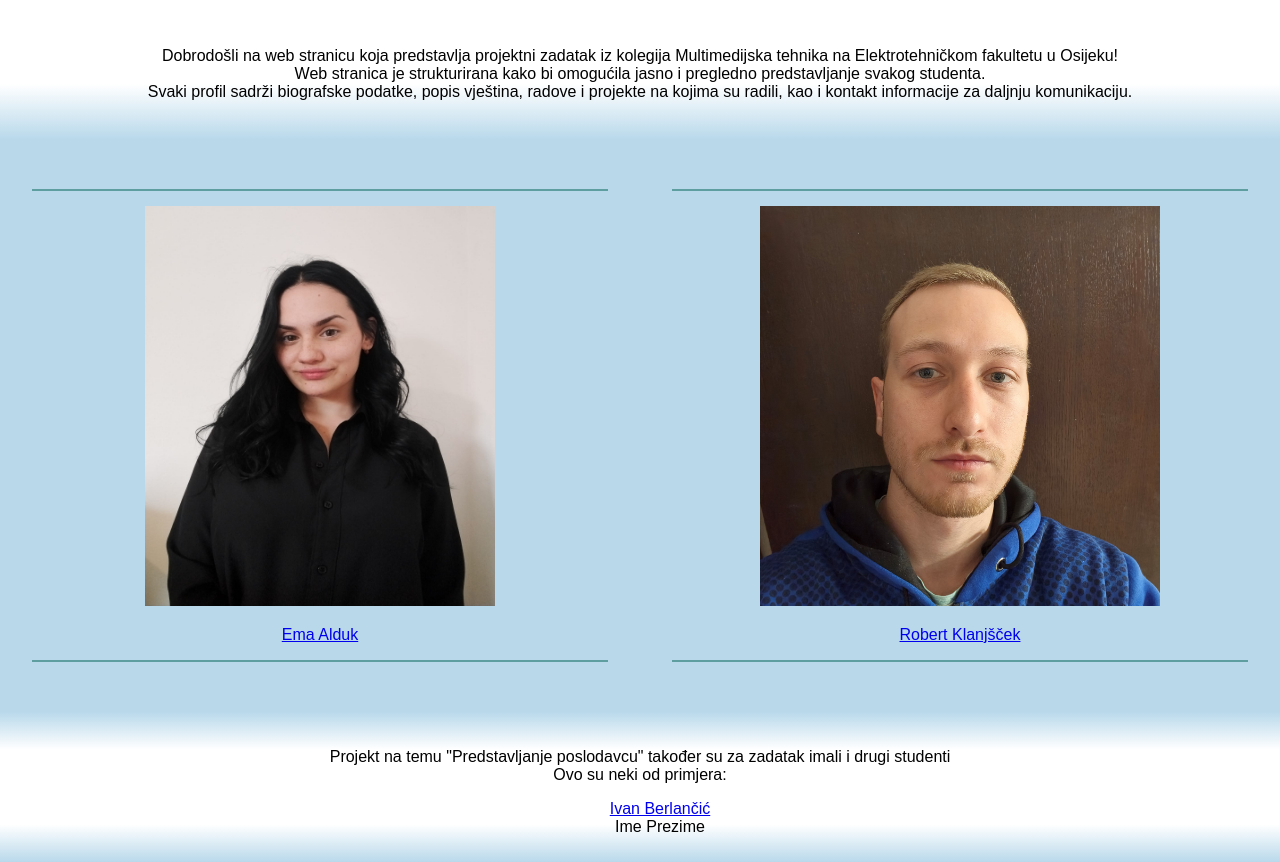
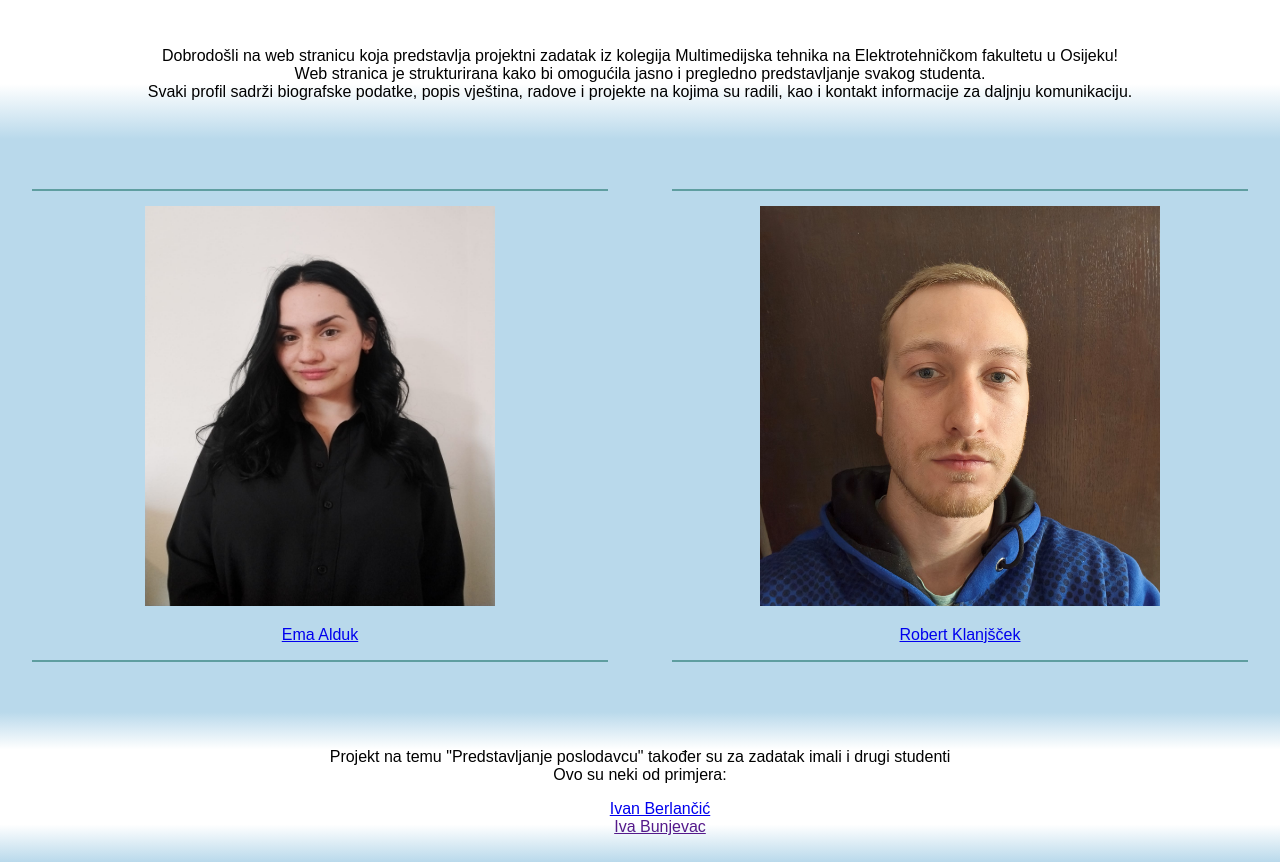
Before and after one commit to yyemms/MMT-KV, a plain HTML site: page index.html in a window 1280 px wide. Shown: the part 81-943 px from the top of the page. Drawn offline with Linux system fonts and the light colour scheme.

Commit message:
Update1 index.html

```diff
--- a/index.html
+++ b/index.html
@@ -30,7 +30,7 @@
             <br/>Ovo su neki od primjera:
             <ul>
                 <li><a href="https://ivan-berlancic.github.io/">Ivan Berlančić</a></li>
-                <li>Ime Prezime</li>
+                <li><a href=>Iva Bunjevac</a></li>
             </ul>
         </div>
     </div>
```
